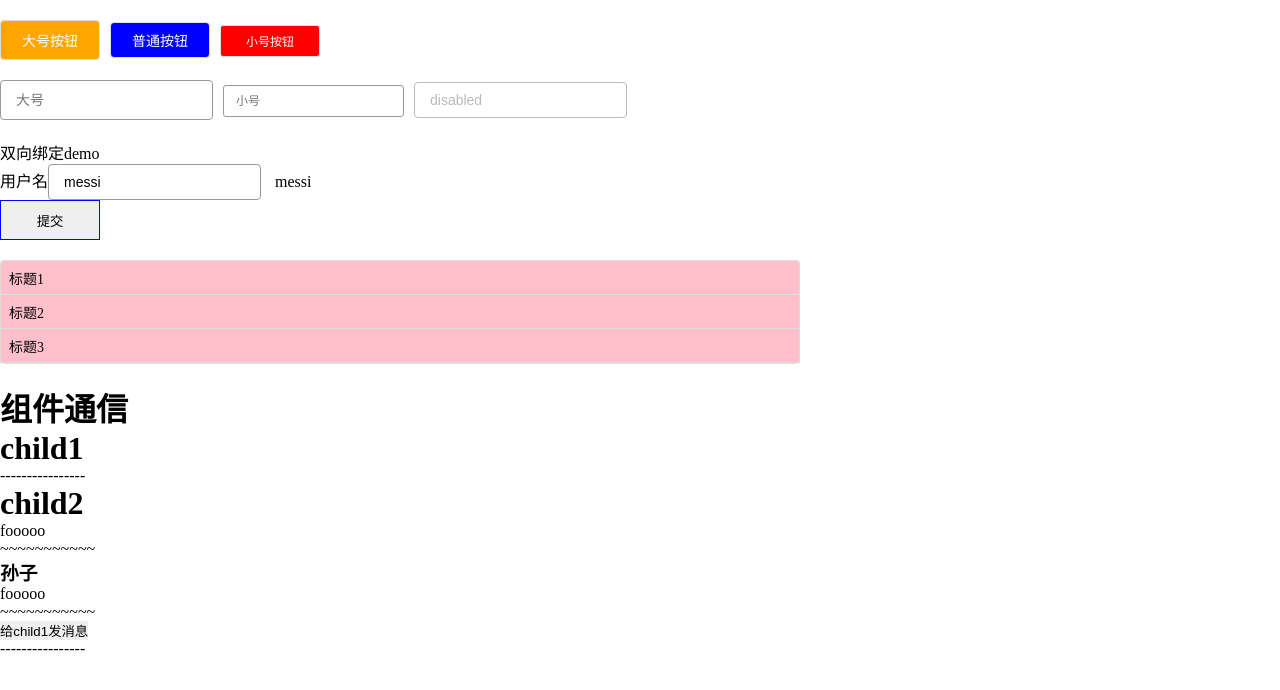
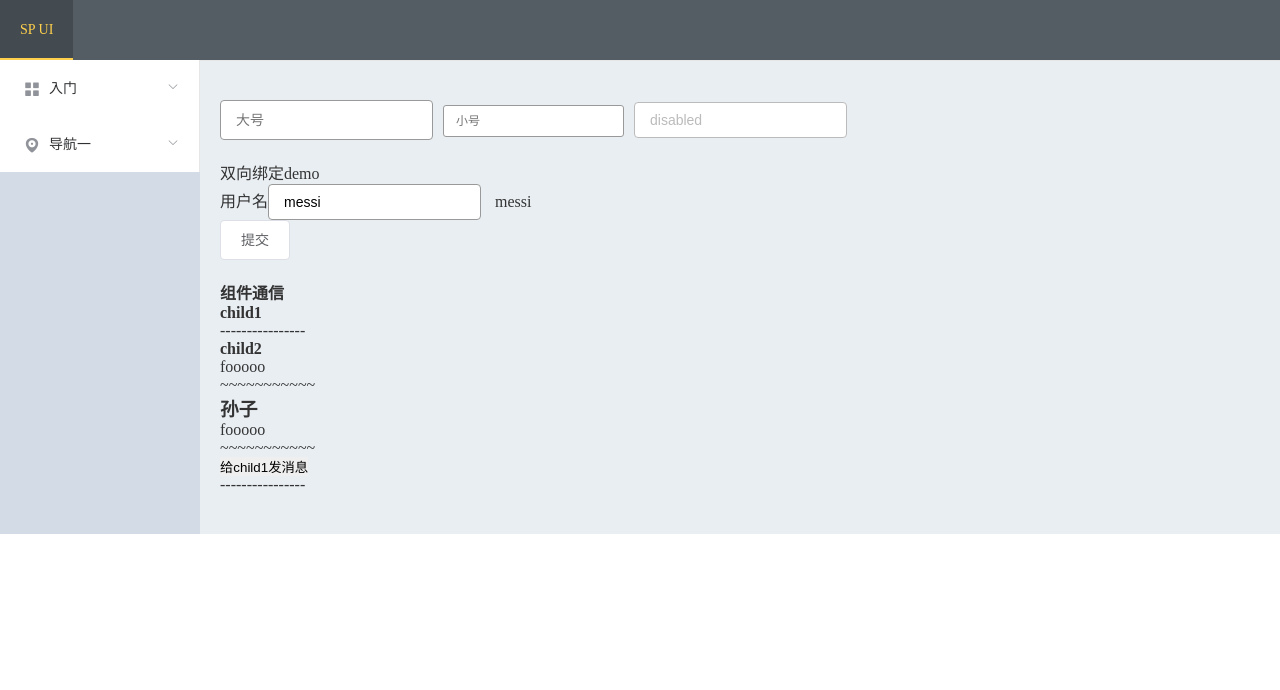
Before and after one commit to Jimmy-22/sp-ui, a Vue app: page /#/input in a window 1280 px wide. Shown: the top 690 px of the page. Built offline with nearby package versions, Linux system fonts and the light colour scheme.

Commit message:
组件库基本框架搭建

```diff
--- a/package.json
+++ b/package.json
@@ -3,13 +3,15 @@
   "version": "0.1.0",
   "private": true,
   "scripts": {
-    "serve": "vue-cli-service serve",
+    "dev": "vue-cli-service serve",
     "build": "vue-cli-service build"
   },
   "dependencies": {
     "async-validator": "^4.0.7",
     "core-js": "^3.6.5",
-    "vue": "^2.6.11"
+    "element-ui": "^2.15.6",
+    "vue": "^2.6.11",
+    "vue-router": "^3.5.3"
   },
   "devDependencies": {
     "@vue/cli-plugin-babel": "~4.5.0",
--- a/src/App.vue
+++ b/src/App.vue
@@ -1,90 +1,82 @@
 <template>
-  <div id="app">
-    <div class="box">
-      <sp-button size="big" type="warning" @click="output">大号按钮</sp-button>
-      <sp-button type="primary" @click="output">普通按钮</sp-button>
-      <sp-button size="mini" type="danger" @click="output">小号按钮</sp-button>
-    </div>
-    <div class="box">
-      <sp-input size="big" placeholder="大号"></sp-input>
-      <sp-input size="mini" placeholder="小号"></sp-input>
-      <sp-input disabled value="disabled"></sp-input>
-      <div class="box">
-        双向绑定demo
-        <sp-form :model="model" :rules="rules" ref="loginForm">
-          <sp-form-item label="用户名" prop="username">
-            <sp-input v-model="model.username"></sp-input>   {{model.username}}
-          </sp-form-item>
-          <sp-form-item>
-            <button @click="submit">提交</button>
-          </sp-form-item>
-        </sp-form>
-      </div>
-      <!--    <sp-input error="用户名不能少于两个字" value="sss"></sp-input>-->
-    </div>
-    <div class="box">
-      <sp-collapse>
-        <sp-collapse-item title="标题1" name="1">内容1</sp-collapse-item>
-        <sp-collapse-item title="标题2" name="2">内容2</sp-collapse-item>
-        <sp-collapse-item title="标题3" name="3">内容3</sp-collapse-item>
-      </sp-collapse>
-    </div>
-    <div class="box">
-      <Communication></Communication>
-    </div>
-    <div class="box">
-      <sp-notice title="试试看" message="这是信息"></sp-notice>
-    </div>
-  </div>
+  <el-container>
+    <el-header>
+      <el-menu
+        default-active="1"
+        class="el-menu-demo"
+        mode="horizontal"
+        background-color="#545c64"
+        text-color="#fff"
+        active-text-color="#ffd04b"
+      >
+        <el-menu-item index="1">SP UI</el-menu-item>
+      </el-menu>
+    </el-header>
+    <el-container>
+      <el-aside width="200px">
+        <el-menu
+          default-active="2"
+          class="el-menu-vertical-demo"
+          active-text-color="#ffd04b"
+        >
+          <el-submenu index="1">
+            <template slot="title">
+              <i class="el-icon-menu"></i>
+              <span>入门</span>
+            </template>
+            <el-submenu index="1-2">
+              <template slot="title">快速上手</template>
+              <el-menu-item index="1-2-1">安装</el-menu-item>
+              <el-menu-item index="1-2-2">Hello World</el-menu-item>
+            </el-submenu>
+          </el-submenu>
+          <el-submenu index="2">
+            <template slot="title">
+              <i class="el-icon-location"></i>
+              <span>导航一</span>
+            </template>
+            <router-link to="/input">
+              <el-menu-item index="2-1">Input组件</el-menu-item>
+            </router-link>
+            <router-link to="/button">
+              <el-menu-item index="2-2">Button组件</el-menu-item>
+            </router-link>
+            <router-link to="/collapse">
+              <el-menu-item index="2-3">Collapse组件</el-menu-item>
+            </router-link>
+          </el-submenu>
+        </el-menu>
+      </el-aside>
+      <el-container>
+        <el-main>
+          <router-view></router-view>
+        </el-main>
+      </el-container>
+    </el-container>
+  </el-container>
 </template>
 
-<script>
-  import Communication from './components/communication/index'
-  import create from '@/utils/create'
-  import Notice from '../modules/spinfo-ui/Notice/Notice'
+<script></script>
+<style>
+.el-header,
+.el-footer {
+  background-color: #b3c0d1;
+  color: #333;
+  text-align: center;
+  padding: 0 !important;
+}
 
-  export default {
-    name: 'App',
-    components: {Communication},
-    data() {
-      return {
-        model: {
-          username: 'messi'
-        },
-        rules: {
-          username: [
-            {required: true, message: '请输入用户名'}
-          ]
-        }
-      }
-    },
-    methods: {
-      output(e) {
-        // console.log(e)
-      },
-      submit() {
-        this.$refs.loginForm.validate(isValid => {
-          create(Notice, {
-            title: '提示信息',
-            message: isValid ? '成功！！！': '失败！！！',
-            duration: 3000
-          }).show()
-        })
-        // this.$refs.loginForm.validate(isValid => {
-        //   if (isValid) {
-        //     console.log('okokok')
-        //   } else {
-        //     alert('false')
-        //   }
-        // })
-      }
-    }
-  }
-</script>
+.el-aside {
+  background-color: #d3dce6;
+  color: #333;
+}
 
-<style lang="scss" scoped>
-  .box {
-    margin-top: 20px;
-  }
-  button {cursor: pointer;width: 100px;height: 40px;border: 1px solid blue;}
+.el-main {
+  background-color: #e9eef3;
+  color: #333;
+}
+
+body > .el-container {
+  margin-bottom: 40px;
+}
 </style>
--- /dev/null
+++ b/src/App1.vue
@@ -0,0 +1,90 @@
+<template>
+  <div id="app">
+    <div class="box">
+      <sp-button size="big" type="warning" @click="output">大号按钮</sp-button>
+      <sp-button type="primary" @click="output">普通按钮</sp-button>
+      <sp-button size="mini" type="danger" @click="output">小号按钮</sp-button>
+    </div>
+    <div class="box">
+      <sp-input size="big" placeholder="大号"></sp-input>
+      <sp-input size="mini" placeholder="小号"></sp-input>
+      <sp-input disabled value="disabled"></sp-input>
+      <div class="box">
+        双向绑定demo
+        <sp-form :model="model" :rules="rules" ref="loginForm">
+          <sp-form-item label="用户名" prop="username">
+            <sp-input v-model="model.username"></sp-input>   {{model.username}}
+          </sp-form-item>
+          <sp-form-item>
+            <button @click="submit">提交</button>
+          </sp-form-item>
+        </sp-form>
+      </div>
+      <!--    <sp-input error="用户名不能少于两个字" value="sss"></sp-input>-->
+    </div>
+    <div class="box">
+      <sp-collapse>
+        <sp-collapse-item title="标题1" name="1">内容1</sp-collapse-item>
+        <sp-collapse-item title="标题2" name="2">内容2</sp-collapse-item>
+        <sp-collapse-item title="标题3" name="3">内容3</sp-collapse-item>
+      </sp-collapse>
+    </div>
+    <div class="box">
+      <Communication></Communication>
+    </div>
+    <div class="box">
+      <sp-notice title="试试看" message="这是信息"></sp-notice>
+    </div>
+  </div>
+</template>
+
+<script>
+  import Communication from './components/communication/index'
+  import create from '@/utils/create'
+  import Notice from '../modules/spinfo-ui/Notice/Notice'
+
+  export default {
+    name: 'App',
+    components: {Communication},
+    data() {
+      return {
+        model: {
+          username: 'messi'
+        },
+        rules: {
+          username: [
+            {required: true, message: '请输入用户名'}
+          ]
+        }
+      }
+    },
+    methods: {
+      output(e) {
+        // console.log(e)
+      },
+      submit() {
+        this.$refs.loginForm.validate(isValid => {
+          create(Notice, {
+            title: '提示信息',
+            message: isValid ? '成功！！！': '失败！！！',
+            duration: 3000
+          }).show()
+        })
+        // this.$refs.loginForm.validate(isValid => {
+        //   if (isValid) {
+        //     console.log('okokok')
+        //   } else {
+        //     alert('false')
+        //   }
+        // })
+      }
+    }
+  }
+</script>
+
+<style lang="scss" scoped>
+  .box {
+    margin-top: 20px;
+  }
+  button {cursor: pointer;width: 100px;height: 40px;border: 1px solid blue;}
+</style>
--- /dev/null
+++ b/src/router/index.js
@@ -0,0 +1,34 @@
+import Vue from "vue";
+import Router from "vue-router";
+
+Vue.use(Router);
+
+import Button from "../views/Button.vue";
+import Input from "../views/Input.vue";
+import Collapse from "../views/Collapse.vue";
+
+const routes = [
+  {
+    path: "/button",
+    name: "button",
+    component: Button,
+  },
+  {
+    path: "/input",
+    name: "input",
+    component: Input,
+  },
+  {
+    path: "/collapse",
+    name: "collapse",
+    component: Collapse,
+  },
+];
+
+const createRouter = () =>
+  new Router({
+    routes: routes,
+  });
+
+const router = createRouter();
+export default router;
--- /dev/null
+++ b/src/views/Button.vue
@@ -0,0 +1,29 @@
+<template>
+  <div class="box">
+    <sp-button size="big" type="warning" @click="output">大号按钮</sp-button>
+    <sp-button type="primary" @click="output">普通按钮</sp-button>
+    <sp-button size="mini" type="danger" @click="output">小号按钮</sp-button>
+  </div>
+</template>
+
+<script>
+export default {
+  methods: {
+    output(e) {
+      console.log(e);
+    },
+  },
+};
+</script>
+
+<style lang="scss" scoped>
+.box {
+  margin-top: 20px;
+}
+button {
+  cursor: pointer;
+  width: 100px;
+  height: 40px;
+  border: 1px solid blue;
+}
+</style>
--- /dev/null
+++ b/src/views/Collapse.vue
@@ -0,0 +1,19 @@
+<template>
+  <div class="box">
+    <sp-collapse>
+      <sp-collapse-item title="标题1" name="1">内容1</sp-collapse-item>
+      <sp-collapse-item title="标题2" name="2">内容2</sp-collapse-item>
+      <sp-collapse-item title="标题3" name="3">内容3</sp-collapse-item>
+    </sp-collapse>
+  </div>
+</template>
+
+<script>
+export default {};
+</script>
+
+<style lang="scss" scoped>
+.box {
+  margin-top: 20px;
+}
+</style>
--- /dev/null
+++ b/src/views/Input.vue
@@ -0,0 +1,76 @@
+<template>
+  <div id="app">
+    <div class="box">
+      <sp-input size="big" placeholder="大号"></sp-input>
+      <sp-input size="mini" placeholder="小号"></sp-input>
+      <sp-input disabled value="disabled"></sp-input>
+      <div class="box">
+        双向绑定demo
+        <sp-form :model="model" :rules="rules" ref="loginForm">
+          <sp-form-item label="用户名" prop="username">
+            <sp-input v-model="model.username"></sp-input> {{ model.username }}
+          </sp-form-item>
+          <sp-form-item>
+            <el-button @click="submit">提交</el-button>
+          </sp-form-item>
+        </sp-form>
+      </div>
+      <!--    <sp-input error="用户名不能少于两个字" value="sss"></sp-input>-->
+    </div>
+
+    <div class="box">
+      <Communication></Communication>
+    </div>
+    <div class="box">
+      <sp-notice title="试试看" message="这是信息"></sp-notice>
+    </div>
+  </div>
+</template>
+
+<script>
+import Communication from "../components/communication/index";
+import create from "@/utils/create";
+import Notice from "../../modules/spinfo-ui/Notice/Notice";
+
+export default {
+  name: "App",
+  components: { Communication },
+  data() {
+    return {
+      model: {
+        username: "messi",
+      },
+      rules: {
+        username: [{ required: true, message: "请输入用户名" }],
+      },
+    };
+  },
+  methods: {
+    output(e) {
+      // console.log(e)
+    },
+    submit() {
+      this.$refs.loginForm.validate((isValid) => {
+        create(Notice, {
+          title: "提示信息",
+          message: isValid ? "成功！！！" : "失败！！！",
+          duration: 3000,
+        }).show();
+      });
+      // this.$refs.loginForm.validate(isValid => {
+      //   if (isValid) {
+      //     console.log('okokok')
+      //   } else {
+      //     alert('false')
+      //   }
+      // })
+    },
+  },
+};
+</script>
+
+<style lang="scss" scoped>
+.box {
+  margin-top: 20px;
+}
+</style>
```
Also changed, not shown: src/main.js (+29 -16 lines), 1 other file (tests, documents, lock files or other folders).
